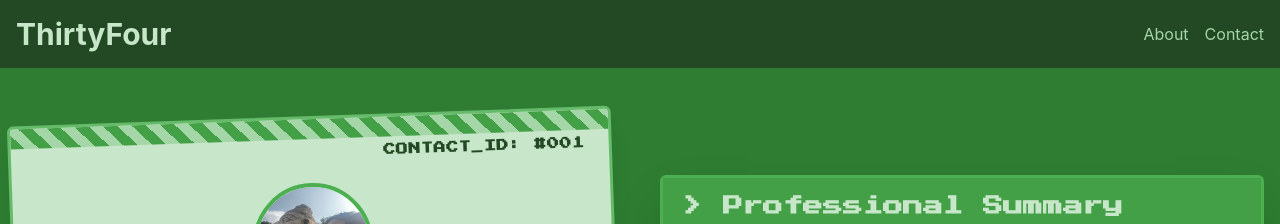
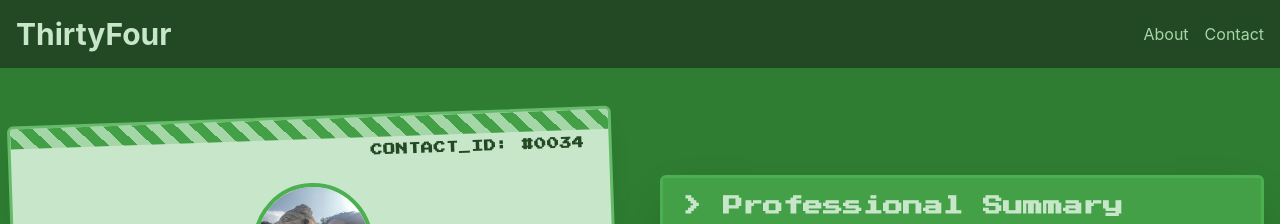
Before and after one commit to TheWeekendTechWork/thirtyfour-frontend, a React (Vite) app in the folder frontend/: page /about in a window 1280 px wide. Shown: the top 224 px of the page. Built offline with nearby package versions, Linux system fonts and the light colour scheme; no server answers.

Commit message:
fix(vite): update proxy port and fix profile connection

```diff
--- a/frontend/src/assets/home-data.json
+++ b/frontend/src/assets/home-data.json
@@ -63,7 +63,7 @@
         "readTime": "15 min read",
         "releaseDate": "Coming Dec 2025",
         "coverImage": "https://images.unsplash.com/photo-1572885972991-8eece633dae8?ixlib=rb-4.1.0&ixid=M3wxMjA3fDB8MHxwaG90by1wYWdlfHx8fGVufDB8fHx8fA%3D%3D&auto=format&fit=crop&q=80&w=987",
-        "url": ""
+        "url": "https://www.google.com"
       },
       {
         "id": 2,
--- a/frontend/src/components/pages/about/ContactCard.tsx
+++ b/frontend/src/components/pages/about/ContactCard.tsx
@@ -85,7 +85,7 @@
                     letterSpacing="wider"
                     fontFamily="'Press Start 2P', cursive"
                 >
-                    CONTACT_ID: #001
+                    CONTACT_ID: #0034
                 </Text>
 
                 <VStack spacing={5} align="center" mt={8}>
--- a/vite.config.ts
+++ b/vite.config.ts
@@ -36,7 +36,7 @@
     },
     proxy: {
       "/api": {
-        target: "http://localhost:8000",
+        target: "http://localhost:3001",
         changeOrigin: true,
         secure: false,
       },
```
